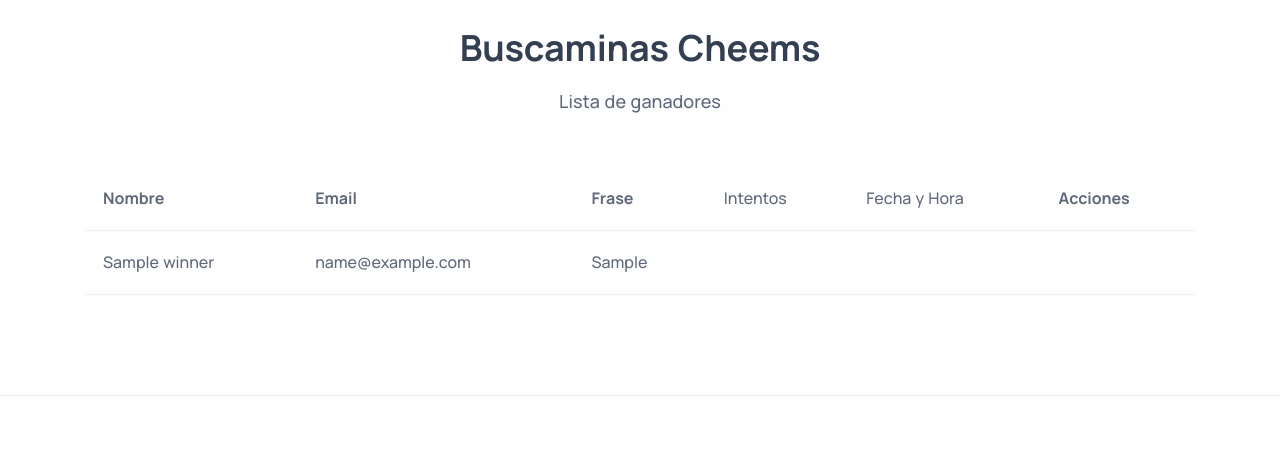
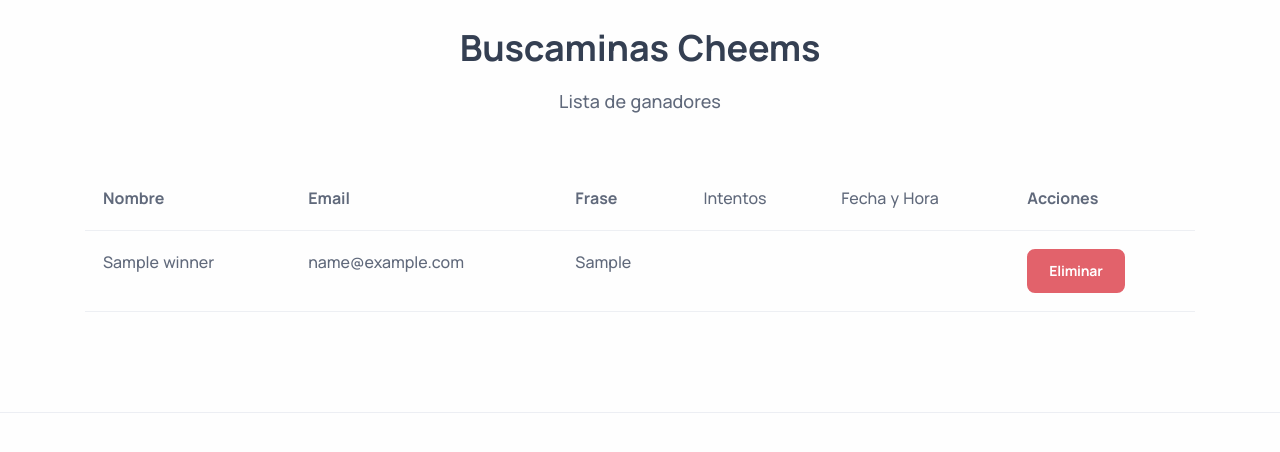
Before and after one commit to roctalvarado/cheems, a Flask app: page /winners in a window 1280 px wide. Shown: the part 81-533 px from the top of the page. Run offline with Flask 3, Linux system fonts and the light colour scheme; tables that the repository leaves empty or names only in its code hold one stand-in row (values such as "Sample post"); some libraries are stand-ins or nearby versions.

Commit message:
Added Delete button to the winners table with a confirmation message.

```diff
--- a/templates/winners.html
+++ b/templates/winners.html
@@ -31,7 +31,11 @@
                         {# Fecha/Hora #}
                     </td>
                     <td>
-                        {# Acción de eliminar #}
+                         <form action="{{ url_for('delete_winner', id=w.id) }}"
+                        method="post"
+                        onsubmit="return confirm('¿Seguro que quieres eliminar este registro?');">
+                      <button type="submit" class="btn btn-danger btn-sm">Eliminar</button>
+                  </form>
                     </td>
                 </tr>
                 {% else %}
```
